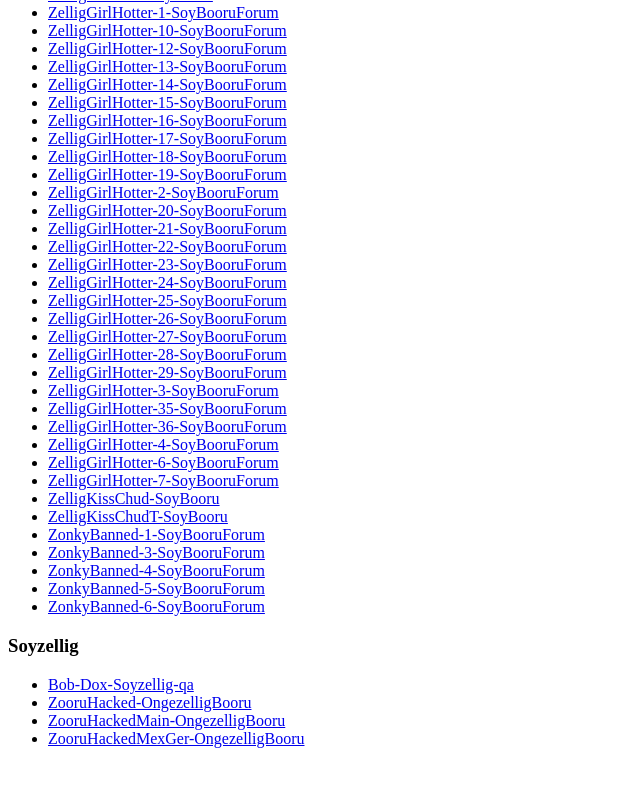
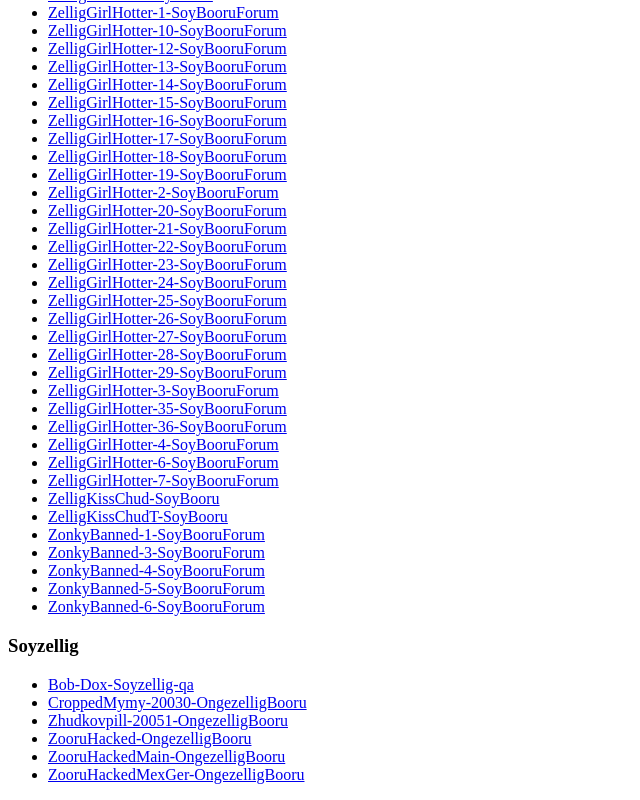
Before and after one commit to MayonnaiseService/mayoarchive, a plain HTML site: page index.html in a window 1280 px wide. Shown: the part 2561-3361 px from the top of the page, without its empty margins (0-640 px from the left). Before the commit the page ends 3325 px from the top, so only its background shows below. Drawn offline with Linux system fonts and the light colour scheme.

Commit message:
Automatically update HTML index

```diff
--- a/index.html
+++ b/index.html
@@ -179,6 +179,8 @@
   <h3>Soyzellig</h3>
   <ul>
     <li><a href="Soyzellig/Bob-Dox-Soyzellig-qa.html">Bob-Dox-Soyzellig-qa</a></li>
+    <li><a href="Soyzellig/CroppedMymy-20030-OngezelligBooru.html">CroppedMymy-20030-OngezelligBooru</a></li>
+    <li><a href="Soyzellig/Zhudkovpill-20051-OngezelligBooru.html">Zhudkovpill-20051-OngezelligBooru</a></li>
     <li><a href="Soyzellig/ZooruHacked-OngezelligBooru.html">ZooruHacked-OngezelligBooru</a></li>
     <li><a href="Soyzellig/ZooruHackedMain-OngezelligBooru.html">ZooruHackedMain-OngezelligBooru</a></li>
     <li><a href="Soyzellig/ZooruHackedMexGer-OngezelligBooru.html">ZooruHackedMexGer-OngezelligBooru</a></li>
```
